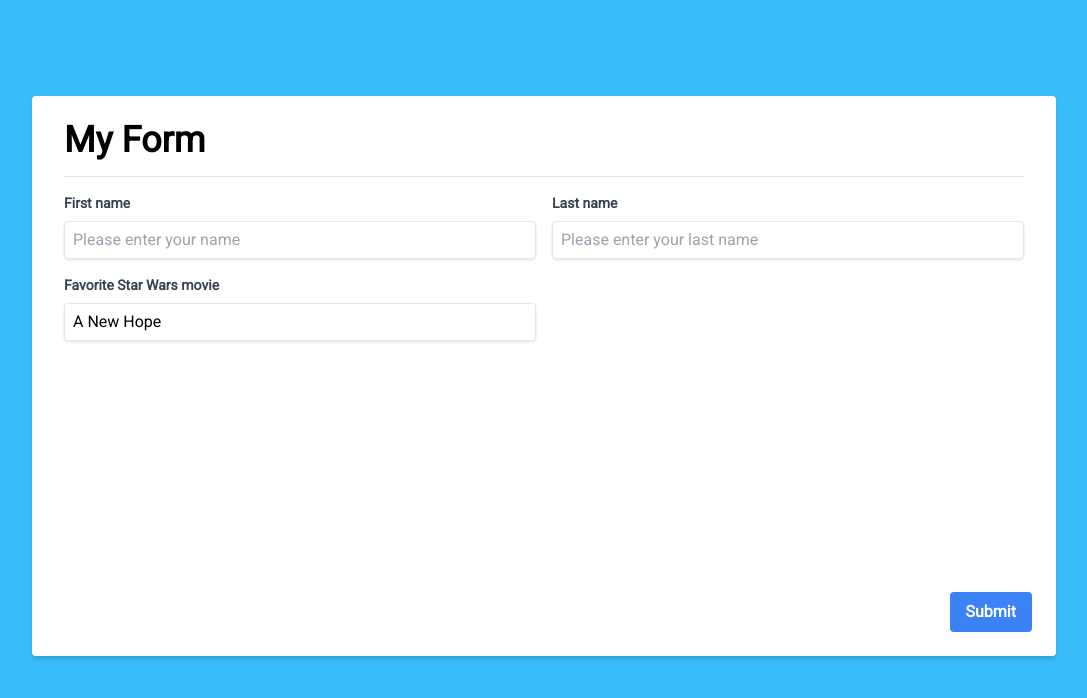
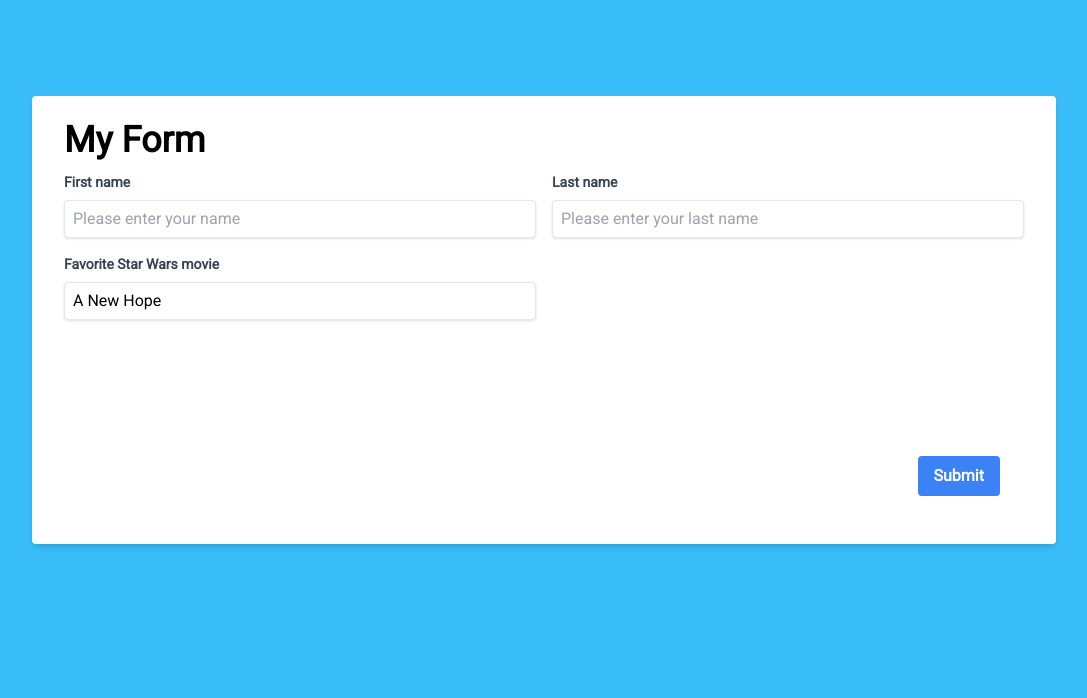
Before and after one commit to asoltani927/nextjs-graphql-sample, a Next.js app: page / in a window 1280 px wide. Shown: the top 698 px of the page, without its empty margins (96-1183 px from the left). Built offline with nearby package versions, Linux system fonts and the light colour scheme.

Commit message:
fix validations

```diff
--- a/app/libs/useFormHook.ts
+++ b/app/libs/useFormHook.ts
@@ -14,11 +14,11 @@ const useFormHook = () => {
             firstName: Yup.string()
                 .min(2, 'Too Short!')
                 .max(50, 'Too Long!')
-                .required('Required'),
+                .required('You need to enter a first name'),
             lastName: Yup.string()
                 .min(2, 'Too Short!')
                 .max(50, 'Too Long!')
-                .required('Required'),
+                .required('You need to enter a first name'),
             favoriteMovie: Yup.string().optional(),
         });
     };
--- a/app/sections/FormSection.tsx
+++ b/app/sections/FormSection.tsx
@@ -7,6 +7,9 @@ export default function FormSection() {
     const { value, handleClick, formValidationSchema } = useFormHook();
 
     return (
+        <div className="bg-white shadow-md md:rounded px-8 py-6 h-[100vh] md:h-auto">
+
+            <h1 className="font-bold text-2xl lg:text-4xl">My Form</h1>
             <Form
                 onSubmit={() => handleClick}
                 initialValues={{
@@ -14,12 +17,10 @@ export default function FormSection() {
                     lastName: "",
                     favoriteMovie: "",
                 }}
-            validationSchema={ formValidationSchema }
+                validationSchema={formValidationSchema}
             >
-            <div className="w-full flex flex-col justify-between h-[100vh] md:h-auto md:min-h-[70vh] bg-white shadow-md md:rounded">
-                <div className="w-full px-8 pt-6 pb-8 mb-4">
-                    <h1 className="font-bold text-2xl lg:text-4xl">My Form</h1>
-                    <hr className="my-4" />
+                <div className="w-full flex flex-col justify-between  h-[85vh] md:h-auto">
+                    <div className="w-full mb-4">
                         <div>
                             <div className="grid grid-cols-1 md:grid-cols-2 md:gap-x-4">
                                 <Input.Container>
@@ -52,7 +53,7 @@ export default function FormSection() {
                             </div>
                         </div>
                     </div>
-                <div className="flex items-center justify-end p-6">
+                    <div className="flex items-center justify-end p-6 md:mt-20">
                         <Button.Base
                             submit={true}
                             className="bg-blue-500 hover:bg-blue-700 text-white font-bold py-2 px-4 rounded"
@@ -62,5 +63,6 @@ export default function FormSection() {
                     </div>
                 </div>
             </Form>
+        </div>
     );
 }
--- a/components/UI/Form/Form.tsx
+++ b/components/UI/Form/Form.tsx
@@ -13,7 +13,11 @@ export default function Form({ validationSchema, initialValues, onSubmit, childr
     }}
   >
     {({ isSubmitting, errors }) => (
-    <FormikForm>
+      <FormikForm>
+
+        <div className='my-3 text-sm'>
+          {errors && Object.keys(errors).map((index) => <div className='text-red-500' key={index}>{errors[index]?.toString() || ""}</div>)}
+        </div>
         {children}
       </FormikForm>
     )}
```
Lines whose indentation alone changed are shown as unchanged.
